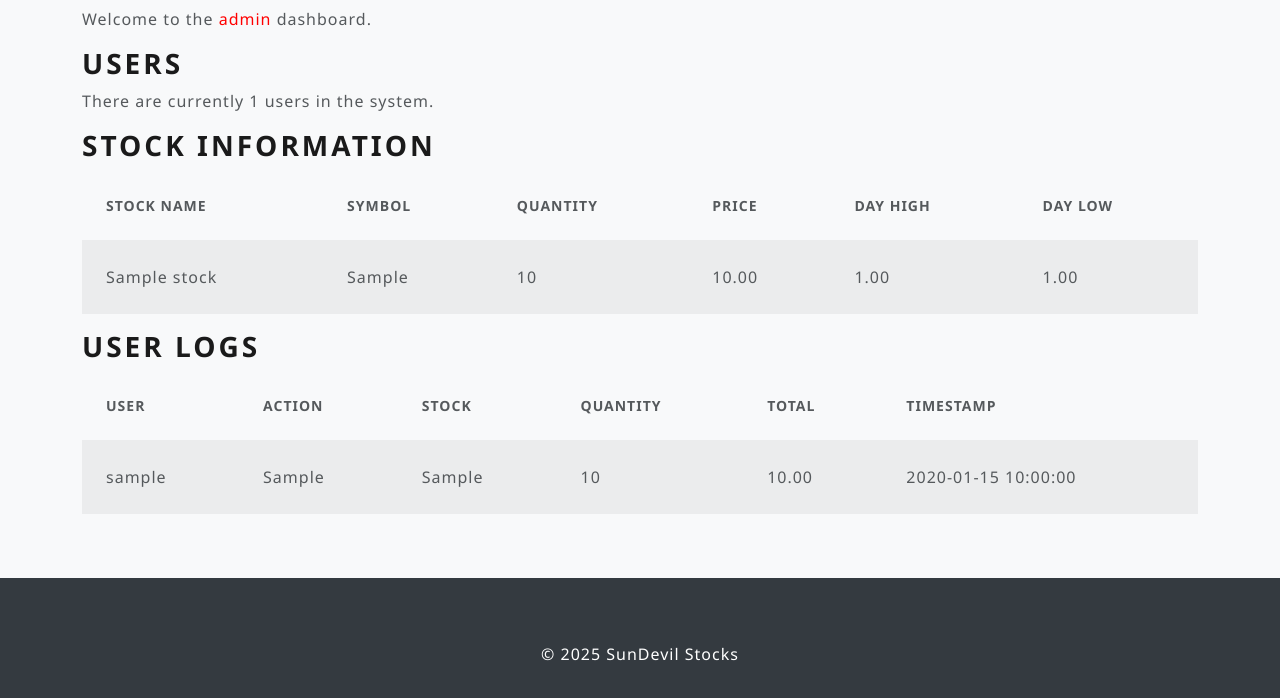
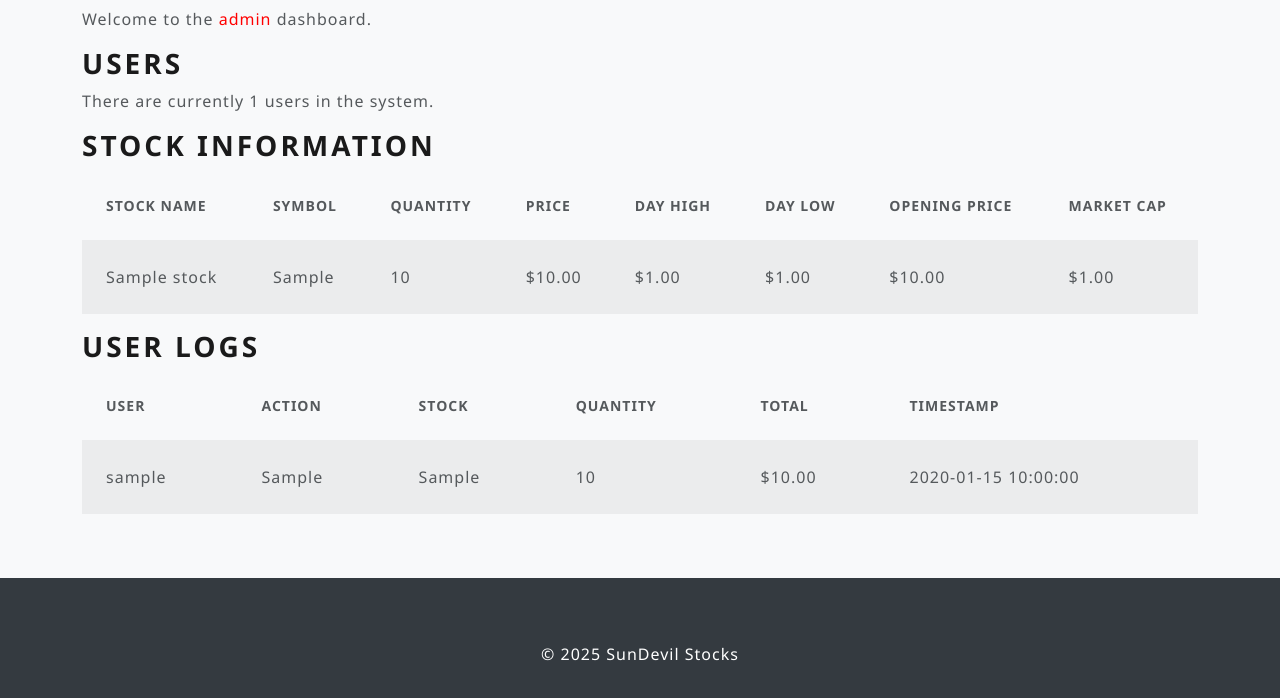
Before and after one commit to ekrosenberg/Final_Stocks, a Flask app: page /admin_dashboard in a window 1280 px wide. Shown: the part 157-855 px from the top of the page. Run offline with Flask 3, Linux system fonts and the light colour scheme; a user stored in the database is signed in; tables that the repository leaves empty hold one stand-in row (values such as "Sample post"); some libraries are stand-ins or nearby versions.

Commit message:
Added stock market cap + opening price, updated HTML also

```diff
--- a/app.py
+++ b/app.py
@@ -82,7 +82,6 @@ class Balance(db.Model):
     id = db.Column(db.Integer, primary_key=True)
     user_id = db.Column(db.Integer, db.ForeignKey('users.id'), unique=True, nullable=False)
     balance = db.Column(db.Numeric(10,2), nullable=False, default=0.00)
-
     user = db.relationship('Users', backref=db.backref('balance', uselist=False))
 
 # Market hours settings
@@ -91,7 +90,6 @@ class MarketHours(db.Model):
     id = db.Column(db.Integer, primary_key=True)
     market_open = db.Column(db.String(5), default="09:30")
     market_close = db.Column(db.String(5), default="16:00")
-
     market_open_time = db.Column(db.Time, default=dtime(9, 30))
     market_close_time = db.Column(db.Time, default=dtime(16, 0))
 
@@ -103,7 +101,7 @@ class MarketHoliday(db.Model):
     description = db.Column(db.String(255))
 
 #Price Random Generator / Auto-Triggers every 10s ($-0.09 --> $0.09 price)
-#Stock Day High & Day Low Functions also included in Randomizer
+#Stock Day High/Low, Market Cap, and Opening Price Functions also included in Randomizer
 
 def randomizer():
     with app.app_context():
@@ -114,6 +112,11 @@ def randomizer():
         for stock in stocks:
             price_change = Decimal(random.uniform(-0.09, 0.09))
             stock.price = max(stock.price + price_change, Decimal("1.00"))
+
+            if stock.opening_price is None or stock.opening_price == Decimal("0.00"):
+                stock.opening_price = stock.price
+
+            stock.market_cap = stock.quantity * stock.price
 
             if stock.day_high is None or stock.price > stock.day_high:
                 stock.day_high = stock.price
--- a/templates/admin_dashboard.html
+++ b/templates/admin_dashboard.html
@@ -25,6 +25,8 @@
                     <th>Price</th>
                     <th>Day High</th>
                     <th>Day Low</th>
+                    <th>Opening Price</th>
+                    <th>Market Cap</th>
                 </tr>
             </thead>
             <tbody>
@@ -33,9 +35,11 @@
                     <td>{{ stock.name }}</td>
                     <td>{{ stock.ticker_symbol }}</td>
                     <td>{{ stock.quantity }}</td>
-                    <td>{{ stock.price }}</td>
-                    <td>{{ stock.day_high }}</td>
-                    <td>{{ stock.day_low }}</td>
+                    <td>${{ stock.price }}</td>
+                    <td>${{ stock.day_high }}</td>
+                    <td>${{ stock.day_low }}</td>
+                    <td>${{ stock.opening_price }}</td>
+                    <td>${{ stock.market_cap }}</td>
                 </tr>
                 {% endfor %}
             </tbody>
@@ -63,7 +67,7 @@
                     <td>{{ transaction.transaction_type }}</td>
                     <td>{{ transaction.stock_symbol }}</td>
                     <td>{{ transaction.quantity }}</td>
-                    <td>{{ transaction.total_amount }}</td>
+                    <td>${{ transaction.total_amount }}</td>
                     <td>{{ transaction.date }}</td>
                 </tr>
                 {% endfor %}
--- a/templates/user_home.html
+++ b/templates/user_home.html
@@ -16,6 +16,8 @@
                         <th>Current Price</th>
                         <th>Day High</th>
                         <th>Day Low</th>
+                        <th>Opening Price</th>
+                        <th>Market Cap</th>
                     </tr>
                 </thead>
                 <tbody>
@@ -27,6 +29,8 @@
                         <td>${{ stock.price }}</td>
                         <td>${{ stock.day_high }}</td>
                         <td>${{ stock.day_low }}</td>
+                        <td>${{ stock.opening_price }}</td>
+                        <td>${{ stock.market_cap }}</td>
                     </tr>
                     {% endfor %}
                 </tbody>
--- a/templates/user_trades.html
+++ b/templates/user_trades.html
@@ -103,6 +103,8 @@
                         <th>Current Price</th>
                         <th>Day High</th>
                         <th>Day Low</th>
+                        <th>Opening Price</th>
+                        <th>Market Cap</th>
                     </tr>
                 </thead>
                 <tbody>
@@ -114,6 +116,8 @@
                         <td>${{ stock.price }}</td>
                         <td>${{ stock.day_high }}</td>
                         <td>${{ stock.day_low }}</td>
+                        <td>${{ stock.opening_price }}</td>
+                        <td>${{ stock.market_cap }}</td>
                     </tr>
                     {% endfor %}
                 </tbody>
```
